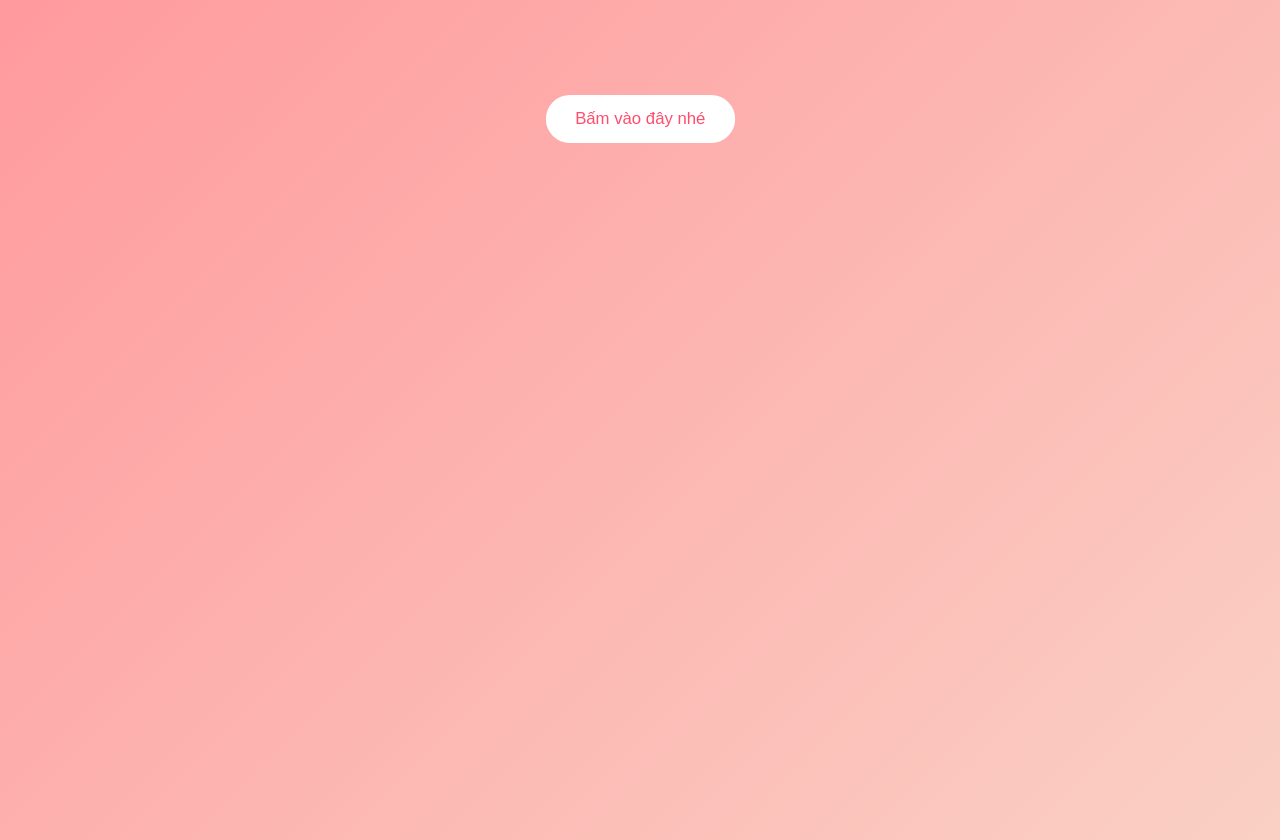
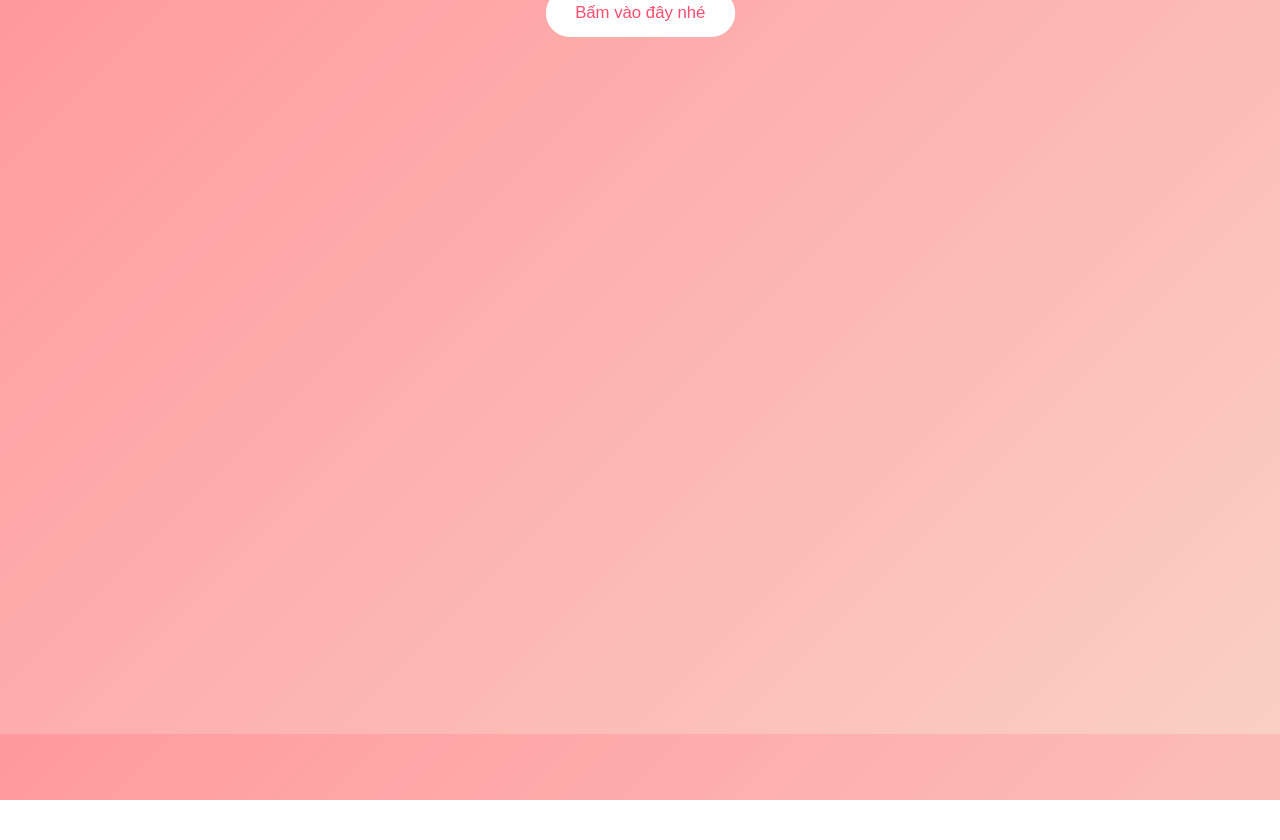
Before and after one commit to Do-Hieu-Kid2D/my_Vi, a plain HTML site: page index.html in a window 1280 px wide. After the commit the page ends 800 px from the top, so only its background shows below. Drawn offline with Linux system fonts and the light colour scheme.

Commit message:
Update index.html

```diff
--- a/index.html
+++ b/index.html
@@ -18,6 +18,7 @@ body{
  background:linear-gradient(135deg,#ff9a9e,#fad0c4);
  text-align:center;
  padding:20px;
+ margin-top: -106px;
 }
 
 .hidden{
```
